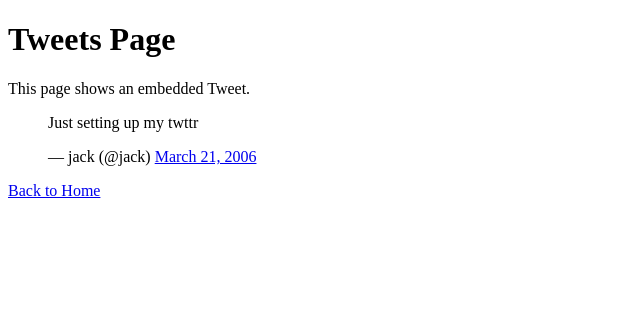
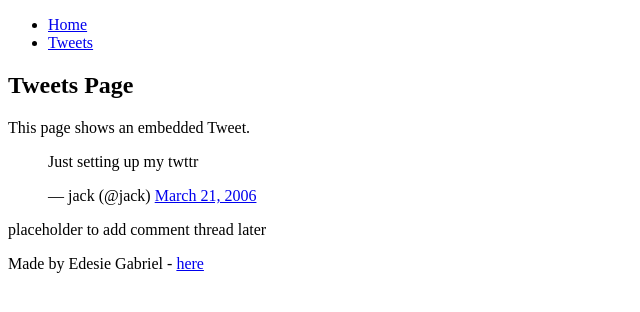
Before and after one commit to Gabrieledesie/TechCon_HTML, a plain HTML site: page html_basic/tweets.html in a window 1280 px wide. Shown: the whole page, without its empty margins (0-640 px from the left). Drawn offline with Linux system fonts and the light colour scheme.

Commit message:
Refactor structure: Add header, main, footer to all HTML files

```diff
--- a/html_basic/tweets.html
+++ b/html_basic/tweets.html
@@ -4,25 +4,34 @@
   <meta charset="UTF-8" />
   <title>Tweets Page</title>
 </head>
+
 <body>
+  <header>
+    <ul>
+      <li><a href="index.html">Home</a></li>
+      <li><a href="tweets.html">Tweets</a></li>
+    </ul>
+  </header>
 
+  <main>
+    <article>
       <h1>Tweets Page</h1>
       <p>This page shows an embedded Tweet.</p>
 
-  <!-- Example embedded Tweet iframe (replace with actual Tweet embed code if needed) -->
       <blockquote class="twitter-tweet">
         <p lang="en" dir="ltr">Just setting up my twttr</p>&mdash; jack (@jack)
         <a href="https://twitter.com/jack/status/20">March 21, 2006</a>
       </blockquote>
       <script async src="https://platform.twitter.com/widgets.js" charset="utf-8"></script>
+    </article>
+    <aside>
+      <p>placeholder to add comment thread later</p>
+    </aside>
+  </main>
 
-  <!-- Link back to index.html -->
-  <p><a href="index.html">Back to Home</a></p>
-
-
-
-
-  <!-- Your content here -->
+  <footer>
+    <p>Made by Edesie Gabriel - <a href="https://github.com/Gabrieledesie" target="_blank">here</a></p>
+  </footer>
 
 </body>
 </html>
```
Also changed, not shown: html_basic/index.html (+20 -0 lines). Lines whose indentation alone changed are shown as unchanged.
